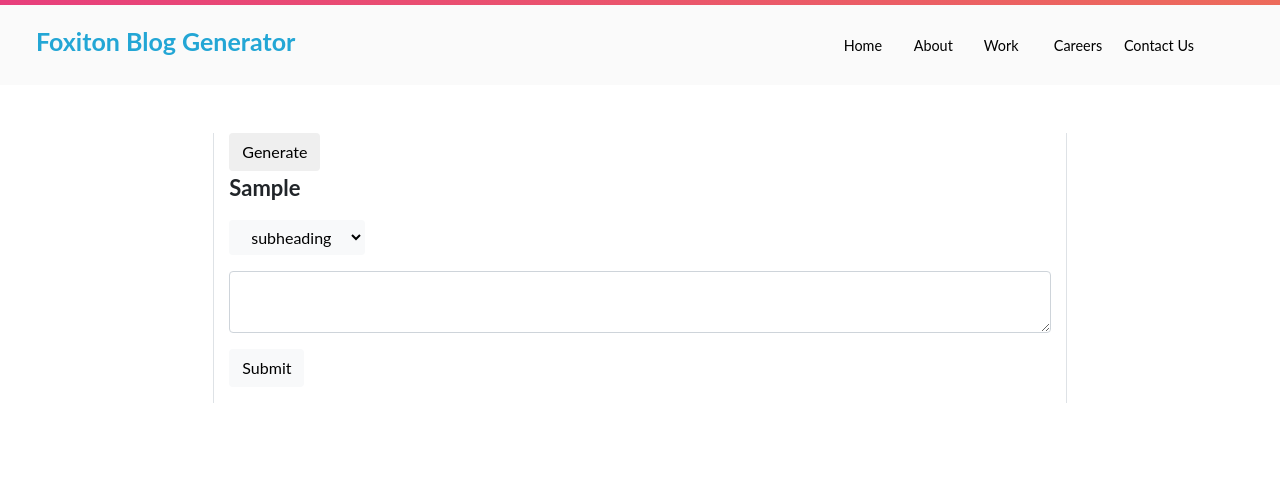
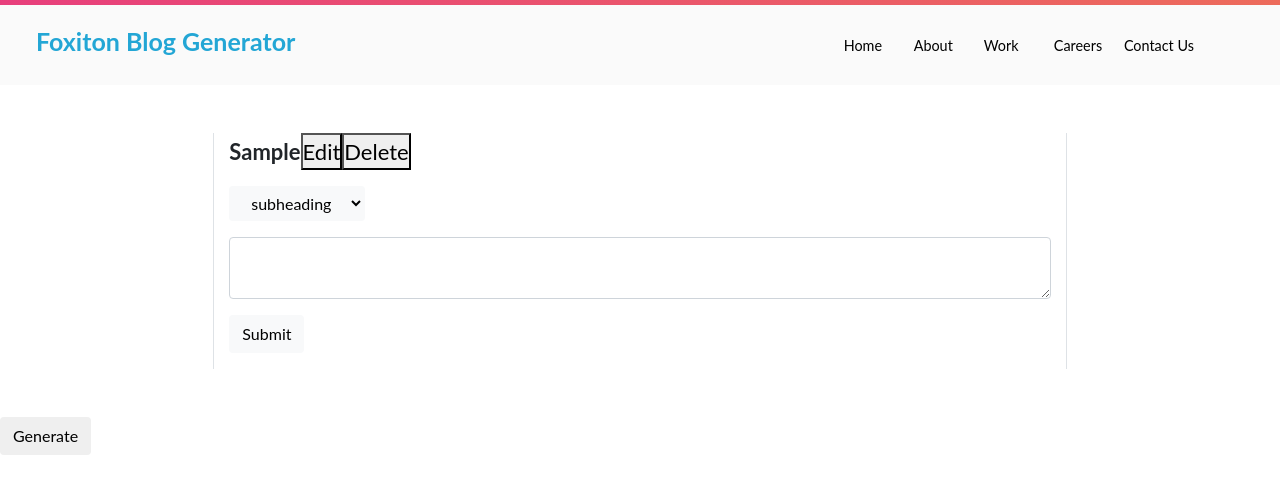
Before and after one commit to Foxiton/bloggenerator, a plain HTML site: page main.html in a window 1280 px wide. Both pictures are taken after typing "Sample" into the empty fields and a click on the button "Submit". Drawn offline with nearby package versions, Linux system fonts and the light colour scheme.

Commit message:
Update main.html

```diff
--- a/main.html
+++ b/main.html
@@ -52,26 +52,26 @@
             </nav>
         </div>
     </div>
-
+<div>
     <div id='mainform' class="container border-left border-right col-lg-8 my-5">
+    </div>
         <button onclick="generate()" class="btn" id='generator'>Generate</button>
-    </div>
-
+</div>
     <script src="https://ajax.googleapis.com/ajax/libs/jquery/3.5.1/jquery.min.js"></script>
     <script>
 
-        function download(content, fileName, fileType) {
-            var link = document.getElementById("generator");
-            var file = new Blob([content], { type: fileType });
-            var donwloadFile = fileName + "." + fileType;
-            link.href = URL.createObjectURL(file);
-            link.download = donwloadFile
-        }
+        count=1
         function generate() {
             document.getElementById('data').remove()
             document.getElementById('tagtype').remove()
             document.getElementById('generator').remove()
             document.getElementById('submit').remove()
+        }
+        function deleteElement(eleid){
+            document.getElementById(eleid).remove()
+        }
+        function editElement(eleid){
+
         }
         function submit() {
             console.log('yes')
@@ -79,11 +79,21 @@
             data = document.getElementById('data').value
             div = document.createElement('div')
             div.setAttribute('class', tagtype)
+            div.setAttribute('id', 'element'+count)
             div.innerHTML = data
+            editbutton=document.createElement('button')
+            editbutton.setAttribute('onclick', "editElement('element"+count+"')")
+            editbutton.innerHTML ='Edit'
+            div.append(editbutton)
+            delbutton=document.createElement('button')
+            delbutton.setAttribute('onclick', "deleteElement('element"+count+"')")
+            delbutton.innerHTML ='Delete'
+            div.append(delbutton)
             document.getElementById('data').remove()
             document.getElementById('tagtype').remove()
             document.getElementById('submit').remove()
             document.getElementById('mainform').append(div)
+            count=count+1
             createnewmain()
         }
         function createnewmain() {
```
